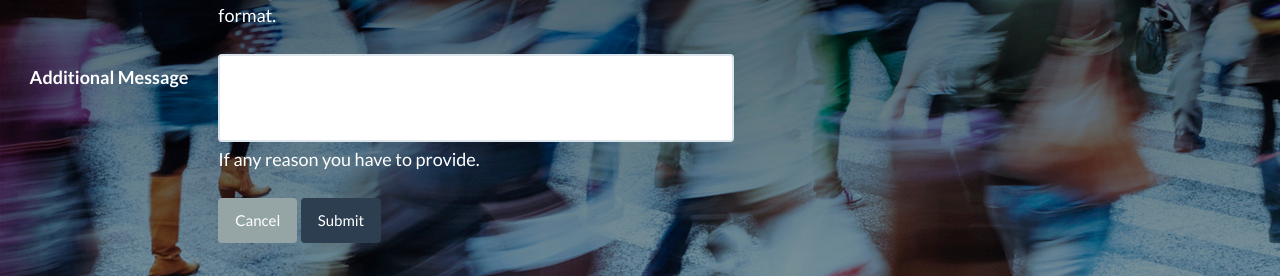
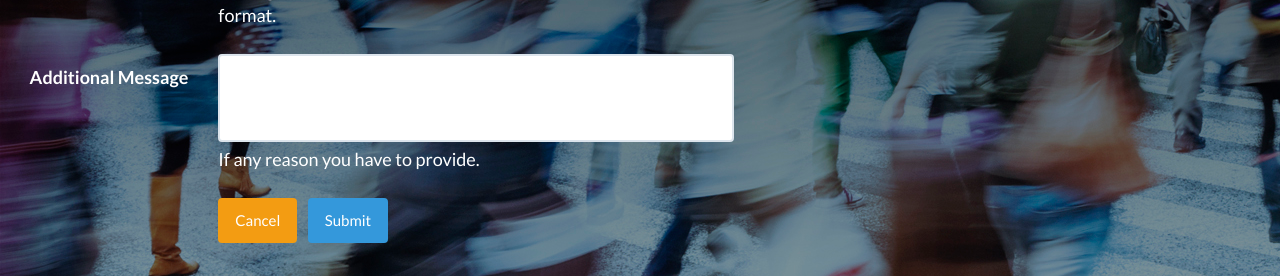
Before and after one commit to anuwardeen/LeaveV2, a Django app: template LeaveManagement/templates/lm/leave_application_form.html in a window 1280 px wide. Shown: the part 567-843 px from the top of the page. Run offline with Django 3.2, Linux system fonts and the light colour scheme; the template is opened without the code that fills it, so the values that code supplies are empty; some libraries are stand-ins or nearby versions.

Commit message:
For email check Readme.txt

```diff
--- a/LeaveManagement/templates/lm/leave_application_form.html
+++ b/LeaveManagement/templates/lm/leave_application_form.html
@@ -63,8 +63,8 @@
       </div>
       <div class="form-group">
         <div class="col-lg-10 col-lg-offset-2">
-          <button type="reset" class="btn btn-default">Cancel</button>
-          <button type="submit" class="btn btn-primary">Submit</button>
+          <button type="reset" class="btn btn-warning">Cancel</button>&nbsp;&nbsp;
+          <button type="submit" class="btn btn-info">Submit</button>
         </div>
       </div>
 
```
